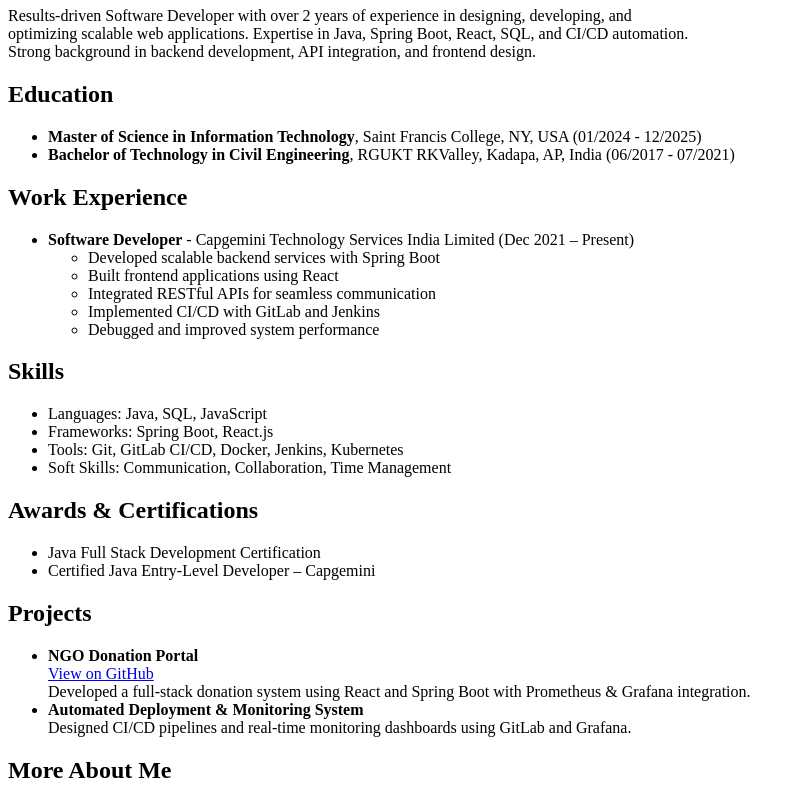
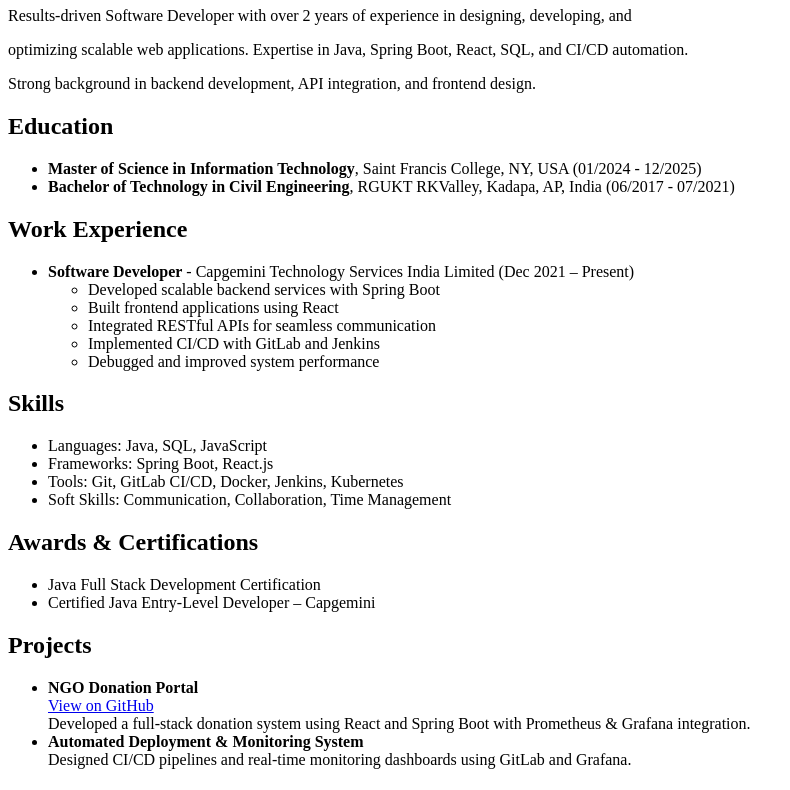
Before and after one commit to BukyaNaveenKumar/html-naveen-portfolio, a plain HTML site: page index.html in a window 1280 px wide. Shown: the part 235-1025 px from the top of the page, without its empty margins (0-790 px from the left). Drawn offline with Linux system fonts and the light colour scheme.

Commit message:
Update index.html

```diff
--- a/index.html
+++ b/index.html
@@ -12,9 +12,9 @@
     <!-- Summary -->
     <h1>Naveen Kumar Bukya</h1>
     <p>
-        Results-driven Software Developer with over 2 years of experience in designing, developing, and <br>
-        optimizing scalable web applications. Expertise in Java, Spring Boot, React, SQL, and CI/CD automation. <br>
-        Strong background in backend development, API integration, and frontend design.
+        Results-driven Software Developer with over 2 years of experience in designing, developing, and </p>
+       <p> optimizing scalable web applications. Expertise in Java, Spring Boot, React, SQL, and CI/CD automation. </p>
+        <p> Strong background in backend development, API integration, and frontend design.
     </p>
 
     <!-- Education -->
```
